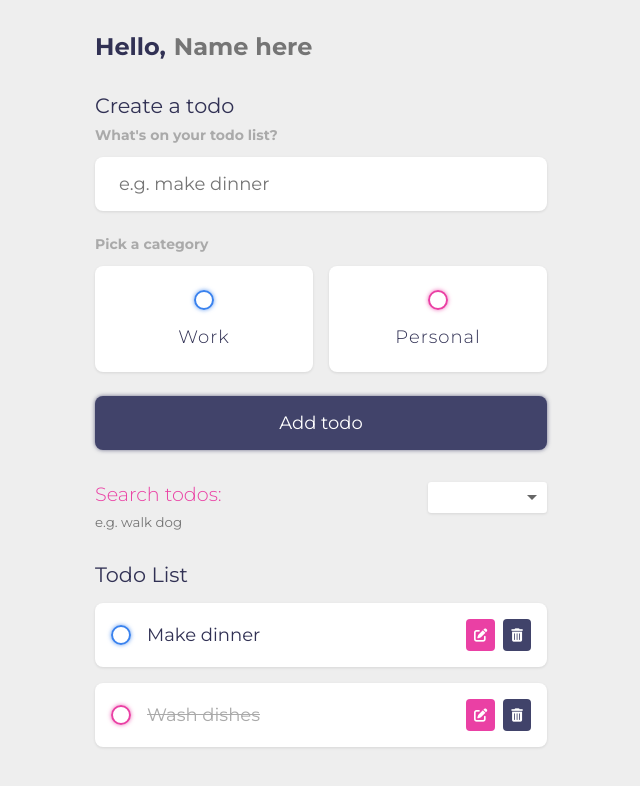
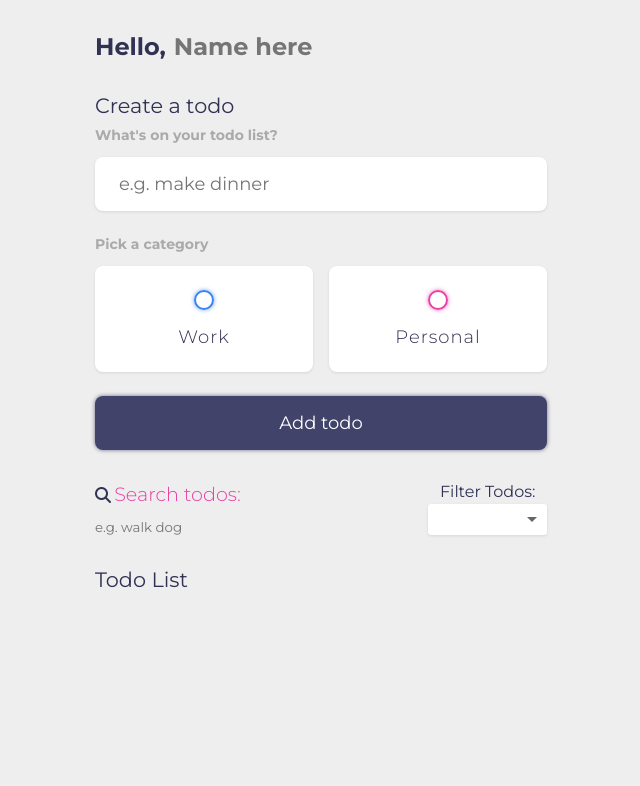
Before and after one commit to marykasp/todo-list, a plain HTML site: page index.html in a window 1280 px wide. Shown: the whole page, without its empty margins (319-959 px from the left). Drawn offline with Linux system fonts and the light colour scheme.

Commit message:
Add arrow to select dropdown, store todos in local storage in global variable

```diff
--- a/css/style.css
+++ b/css/style.css
@@ -205,8 +205,25 @@ input:checked ~ .bubble::after {
   font-size: 1.2rem;
   font-weight: 300;
   color: var(--personal);
-  margin-bottom: 0.5rem;
+  margin-bottom: 0.8rem;
   cursor: pointer;
+}
+
+.search-todos label i {
+  font-size: 1rem;
+  color: var(--dark);
+  margin-right: 0.2rem;
+}
+
+.filter-todos {
+  display: flex;
+  flex-direction: column;
+  justify-content: center;
+}
+
+.filter-todos label {
+  text-align: center;
+  margin-bottom: 0.2rem;
 }
 
 /* reset select dropdown */
--- a/index.html
+++ b/index.html
@@ -56,7 +56,9 @@
       </section>
       <section class="select-todos">
         <div class="search-todos">
-          <label for="search">Search todos:</label>
+          <label for="search"
+            ><i class="fa-solid fa-magnifying-glass"></i>Search todos:</label
+          >
           <input
             type="text"
             name="search"
@@ -65,6 +67,7 @@
           />
         </div>
         <div class="filter-todos">
+          <label for="filter">Filter Todos:</label>
           <select class="select" name="filter" id="filter">
             <option disabled selected></option>
             <option value="all">All</option>
@@ -76,8 +79,8 @@
       <section class="todo-list">
         <h3>Todo List</h3>
         <div class="list" id="todo-list">
-          <!-- todo item -->
-          <div class="todo-item">
+          <!-- todo item --->
+          <!-- <div class="todo-item">
             <label>
               <input type="checkbox" />
               <span class="bubble work"></span>
@@ -93,25 +96,7 @@
                 <i class="fa-solid fa-trash-can"></i>
               </button>
             </div>
-          </div>
-          <!-- todo item -->
-          <div class="todo-item done">
-            <label>
-              <input type="checkbox" />
-              <span class="bubble personal"></span>
-            </label>
-            <div class="todo-content">
-              <input type="text" value="Wash dishes" readonly />
-            </div>
-            <div class="actions">
-              <button class="edit">
-                <i class="fa-solid fa-pen-to-square"></i>
-              </button>
-              <button class="delete">
-                <i class="fa-solid fa-trash-can"></i>
-              </button>
-            </div>
-          </div>
+          </div> -->
         </div>
       </section>
     </main>
--- a/js/main.js
+++ b/js/main.js
@@ -0,0 +1,4 @@
+window.addEventListener('load', () => {
+  // global todo variable - get todos stored in local storage
+  todos = JSON.parse(localStorage.getItem('todos')) || [];
+})
```
